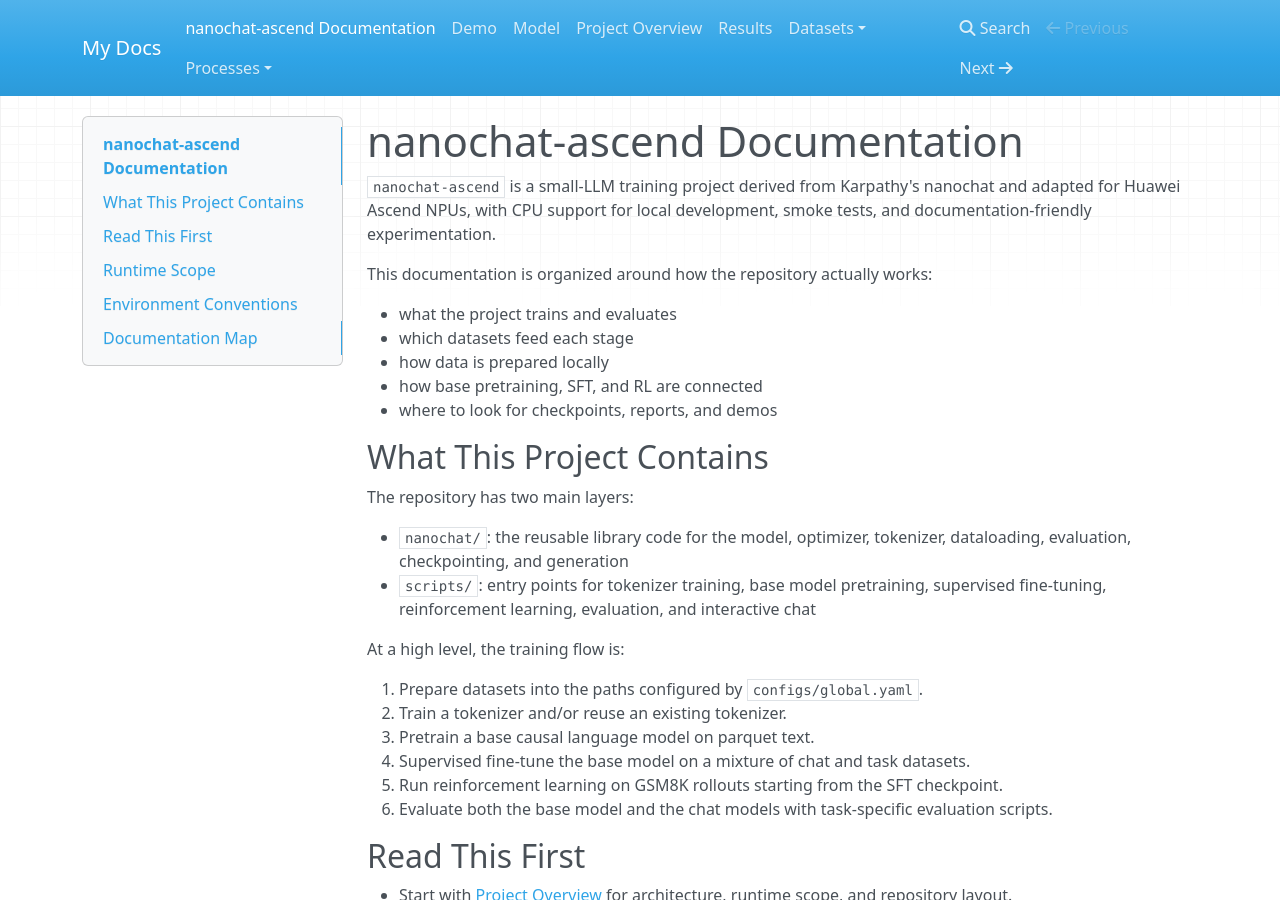
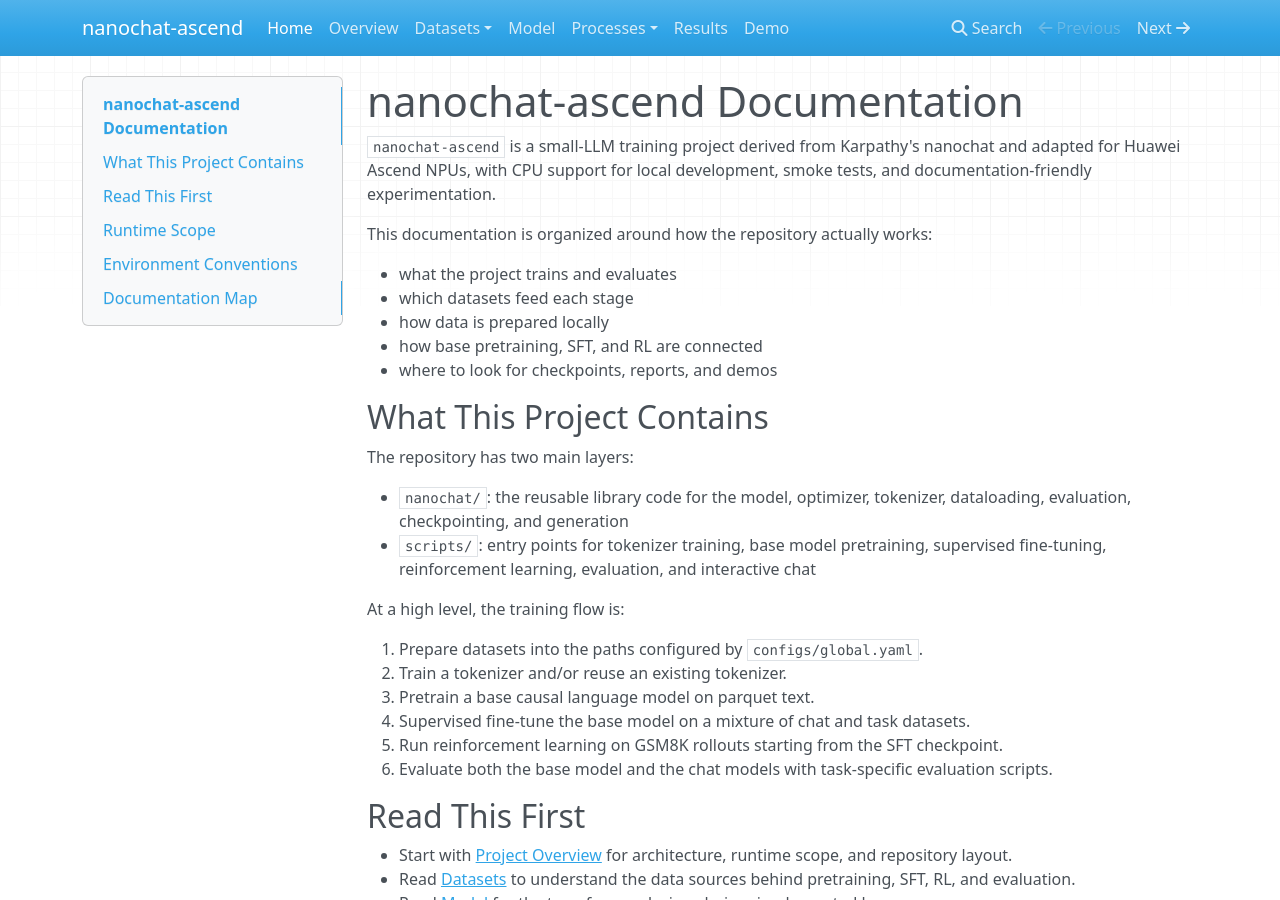
Before and after one commit to leideng/nanochat-ascend, an MkDocs documentation site: the page built from docs/index.md, in a window 1280 px wide and 900 px high. Built offline with MkDocs 1.6.1, drawn with Linux system fonts in a browser that asks for light colours; nearby versions of some CDN libraries; some of the changed lines change nothing that is shown.

Commit message:
docs(mkdocs): configure site navigation

```diff
--- a/mkdocs.yml
+++ b/mkdocs.yml
@@ -1 +1,29 @@
-site_name: My Docs
+site_name: nanochat-ascend
+site_description: Detailed documentation for the nanochat-ascend training, data, evaluation, and demo pipeline.
+docs_dir: docs
+theme:
+  name: mkdocs
+markdown_extensions:
+  - admonition
+  - attr_list
+  - tables
+  - toc:
+      permalink: true
+nav:
+  - Home: index.md
+  - Overview: overview.md
+  - Datasets:
+      - Overview: datasets/index.md
+      - Pretrain Dataset: datasets/pretrain.md
+      - SFT Datasets: datasets/sft.md
+      - RL Dataset: datasets/rl.md
+      - Base Evaluation Dataset: datasets/base-evaluation.md
+      - Chat Evaluation Datasets: datasets/chat-evaluation.md
+  - Model: model.md
+  - Processes:
+      - Dataset Preparation: processes/dataset-preparation.md
+      - Pretrain Process: processes/pretrain.md
+      - SFT Process: processes/sft.md
+      - RL Process: processes/rl.md
+  - Results: results.md
+  - Demo: demo.md
```
